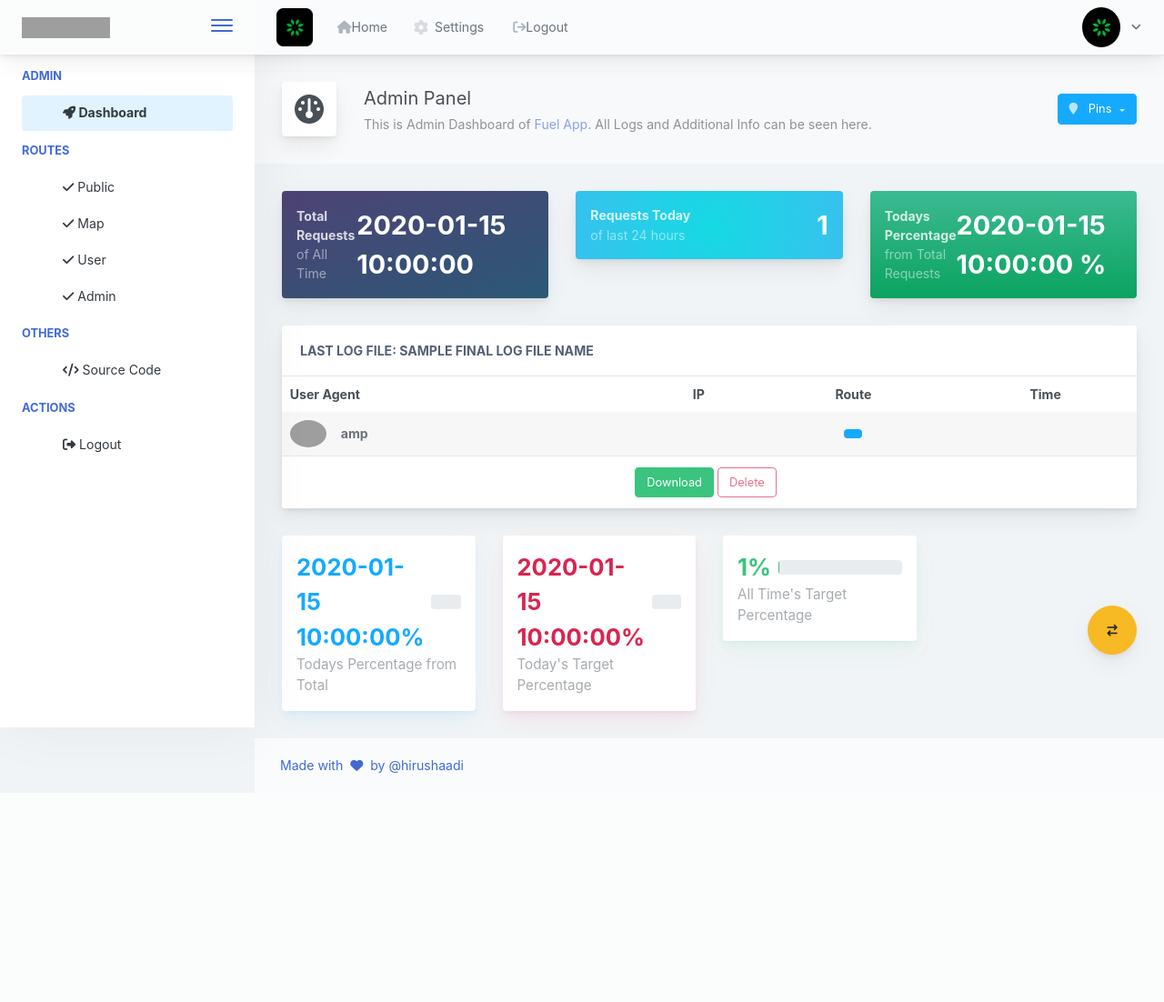
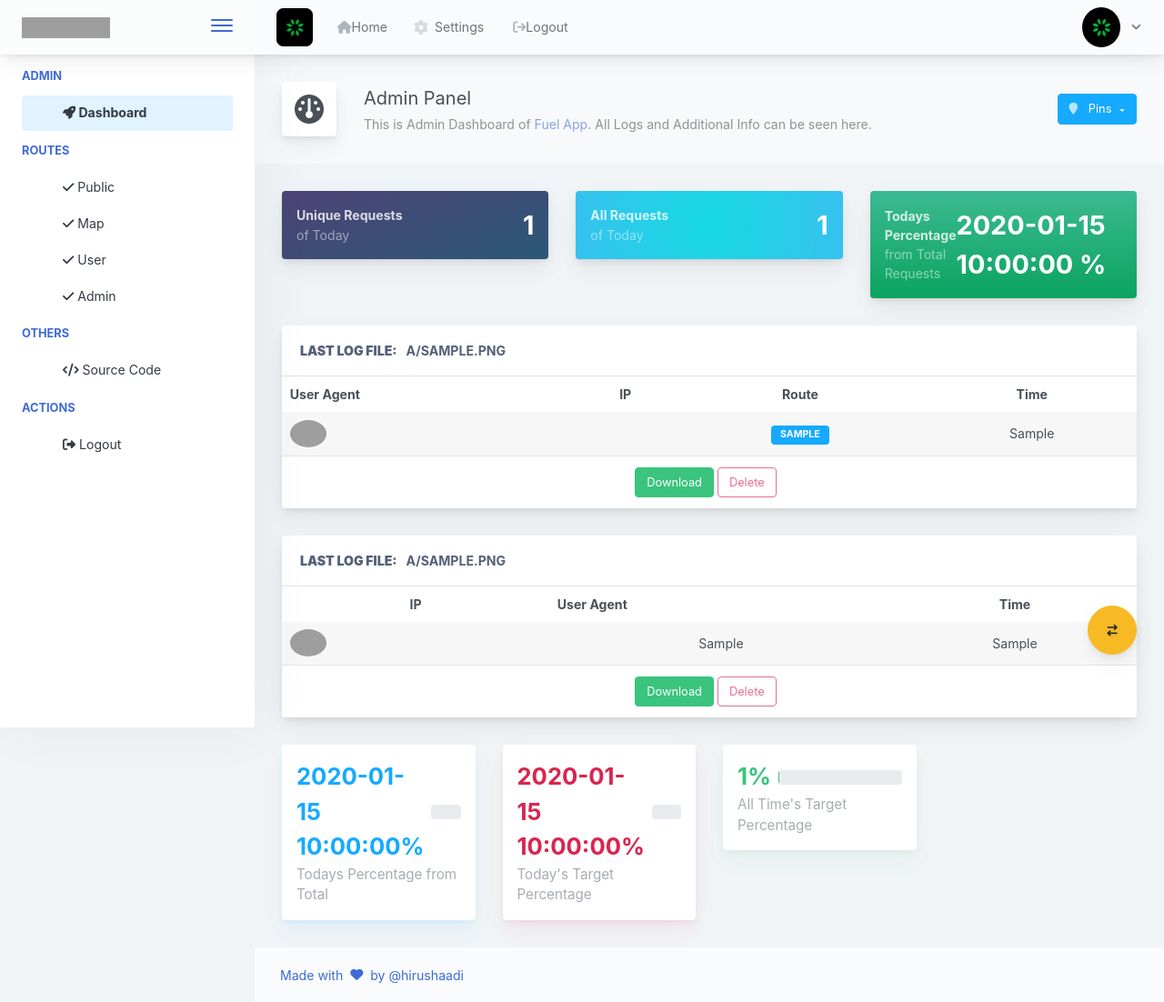
Before and after one commit to hirusha-adi/Fuel-Availability, a Flask app: template templates/admin.panel.html in a window 1280 px wide. Shown: the whole page at 91% size. Before the commit the page ends 850 px from the top, so only its background shows below. Run offline with Flask 2, Linux system fonts and the light colour scheme; the template is opened without the code that fills it: most values are stand-ins (such as "Sample title", 1, 10 or a date in 2020); grey boxes marked "Sample" are stand-in pictures; parts of the project's set-up code (start-up, migrations or seed data) failed here and were passed over; some libraries are stand-ins or nearby versions; some web fonts are replaced; grey boxes are pictures that could not be loaded.

Commit message:
how latest lines of latest log files in admin panels

```diff
--- a/templates/admin.panel.html
+++ b/templates/admin.panel.html
@@ -721,13 +721,13 @@
                             <div class="card mb-3 widget-content bg-midnight-bloom">
                                 <div class="widget-content-wrapper text-white">
                                     <div class="widget-content-left">
-                                        <div class="widget-heading">Total Requests</div>
-                                        <div class="widget-subheading">of All Time</div>
+                                        <div class="widget-heading">Unique Requests</div>
+                                        <div class="widget-subheading">of Today</div>
                                     </div>
                                     <div class="widget-content-right">
                                         <div class="widget-numbers text-white">
                                             <span>
-                                                {{ total_requests_all_time }}
+                                                {{ unique_log_last_length }}
                                             </span>
                                         </div>
                                     </div>
@@ -739,13 +739,13 @@
                             <div class="card mb-3 widget-content bg-arielle-smile">
                                 <div class="widget-content-wrapper text-white">
                                     <div class="widget-content-left">
-                                        <div class="widget-heading">Requests Today</div>
-                                        <div class="widget-subheading">of last 24 hours</div>
+                                        <div class="widget-heading">All Requests</div>
+                                        <div class="widget-subheading">of Today</div>
                                     </div>
                                     <div class="widget-content-right">
                                         <div class="widget-numbers text-white">
                                             <span>
-                                                {{ total_requests_last_24h }}
+                                                {{ latest_log_last_length }}
                                             </span>
                                         </div>
                                     </div>
@@ -777,7 +777,7 @@
                         <div class="col-md-12">
                             <div class="main-card mb-3 card">
                                 <div class="card-header">
-                                    Last Log File: {{ final_log_file_name }}
+                                    <b>Last Log File:</b> &nbsp;&nbsp; {{ file_name_all[5:] }}
                                 </div>
                                 <div class="table-responsive">
                                     <table class="align-middle mb-0 table table-borderless table-striped table-hover">
@@ -794,7 +794,7 @@
                                             </tr>
                                         </thead>
                                         <tbody>
-                                            {% for one_log_line in log_file_lines_last_5 %}
+                                            {% for one_log_line_all in latest_log_last_lines %}
                                             <tr>
 
                                                 <!-- Not showing the count -->
@@ -811,7 +811,7 @@
                                                             </div>
                                                             <div class="widget-content-left flex2">
                                                                 <div class="widget-heading">
-                                                                    {{ one_log_line.split(' - ')[-1][1:-2] }}
+                                                                    {{ one_log_line_all.split(' - ')[-2] }}
                                                                 </div>
                                                             </div>
                                                         </div>
@@ -819,17 +819,92 @@
                                                 </td>
 
                                                 <td class="text-center">
-                                                    {{ one_log_line.split(' - ')[0][29:][1:-1] }}
+                                                    {{ one_log_line_all.split(" - ")[1] }}
                                                 </td>
 
                                                 <td class="text-center">
                                                     <div class="badge badge-info">
-                                                        {{ one_log_line.split(' - ')[1] }}
+                                                        {{ one_log_line_all.split(' - ')[-1] }}
                                                     </div>
                                                 </td>
 
                                                 <td class="text-center">
-                                                    {{ one_log_line[:28][1:-5] }}
+                                                    {{ one_log_line_all.split(" - ")[0] }}
+                                                </td>
+
+                                            </tr>
+                                            {% endfor %}
+
+                                        </tbody>
+                                    </table>
+                                </div>
+
+                                <div class="d-block text-center card-footer">
+                                    <a href="#">
+                                        <button class="btn-wide btn btn-success">
+                                            Download
+                                        </button>
+                                    </a>
+                                    <!-- This funcationality will be available in the future versions soon -->
+                                    <button class="mr-2 btn-icon btn-icon-only btn btn-outline-danger" disabled>
+                                        Delete
+                                    </button>
+                                </div>
+
+                            </div>
+                        </div>
+                    </div>
+
+                    <div class="row" id="gifgang-last-log-file-content">
+                        <div class="col-md-12">
+                            <div class="main-card mb-3 card">
+                                <div class="card-header">
+                                    <b>Last Log File:</b> &nbsp;&nbsp; {{ file_name_unique[5:] }}
+                                </div>
+                                <div class="table-responsive">
+                                    <table class="align-middle mb-0 table table-borderless table-striped table-hover">
+                                        <thead>
+                                            <tr>
+
+                                                <!-- Not showing the count -->
+                                                <!-- <th class="text-center">#</th> -->
+
+                                                <th class="text-center">IP</th>
+                                                <th>User Agent</th>
+                                                <th class="text-center">Time</th>
+                                            </tr>
+                                        </thead>
+                                        <tbody>
+                                            {% for one_log_line_unique in unique_log_last_lines %}
+                                            <tr>
+
+                                                <!-- Not showing the count -->
+                                                <!-- <td class="text-center text-muted"></td> -->
+
+                                                <td>
+                                                    <div class="widget-content p-0">
+                                                        <div class="widget-content-wrapper">
+                                                            <div class="widget-content-left mr-3">
+                                                                <div class="widget-content-left">
+                                                                    <img width="40" class="rounded-circle"
+                                                                        src="assets/images/avatars/4.jpg" alt="">
+                                                                </div>
+                                                            </div>
+                                                            <div class="widget-content-left flex2">
+                                                                <div class="widget-heading">
+                                                                    {{ one_log_line_unique.split(' - ')[1] }}
+                                                                </div>
+                                                            </div>
+                                                        </div>
+                                                    </div>
+                                                </td>
+
+                                                <td class="text-center">
+                                                    {{ one_log_line_unique.split(" - ")[-1] }}
+                                                </td>
+
+                                                <td class="text-center">
+                                                    {{ one_log_line_unique.split(' - ')[0] }}
                                                 </td>
 
                                             </tr>
```
Also changed, not shown: routes/admin.py (+29 -1 lines).
